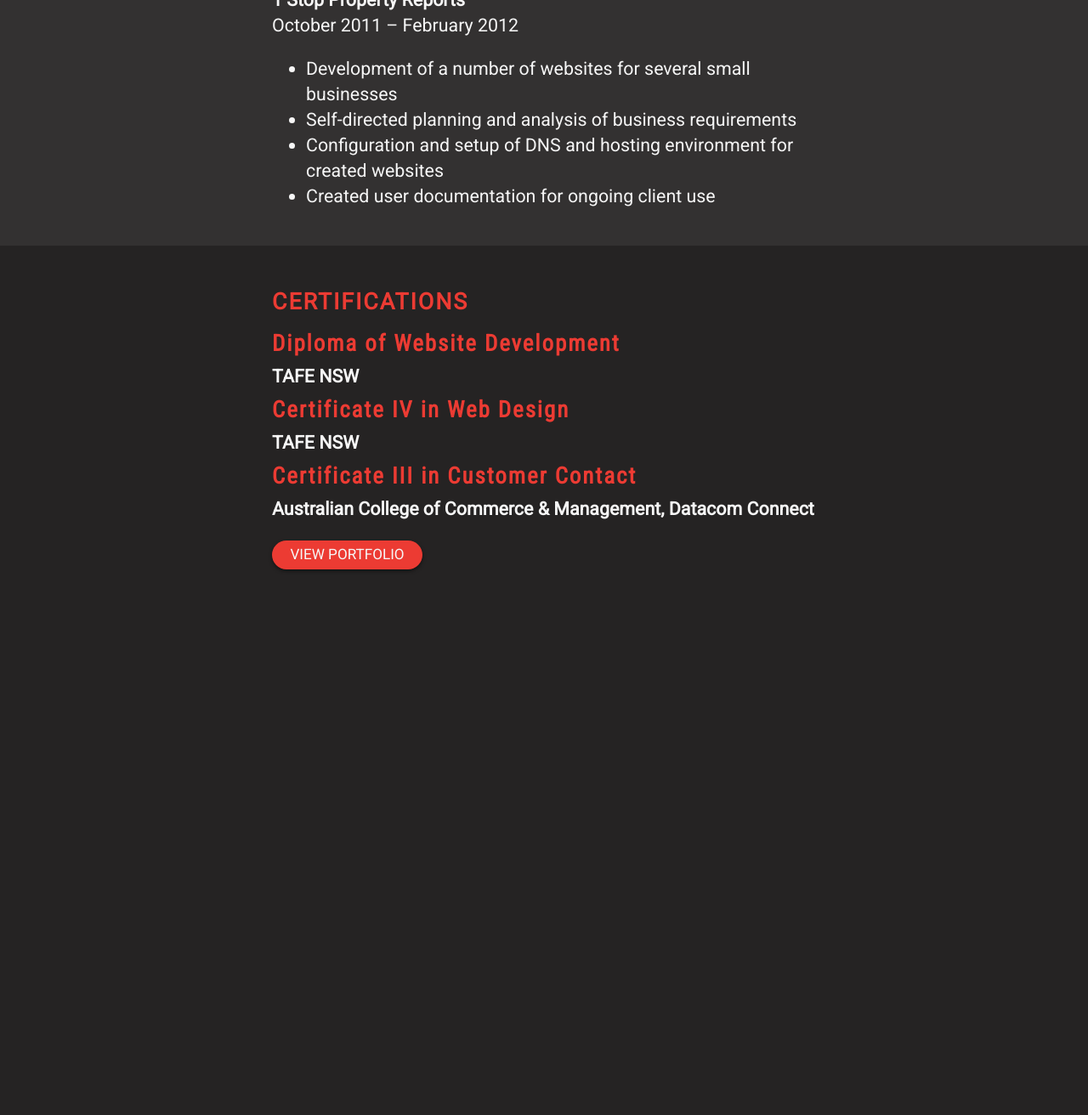
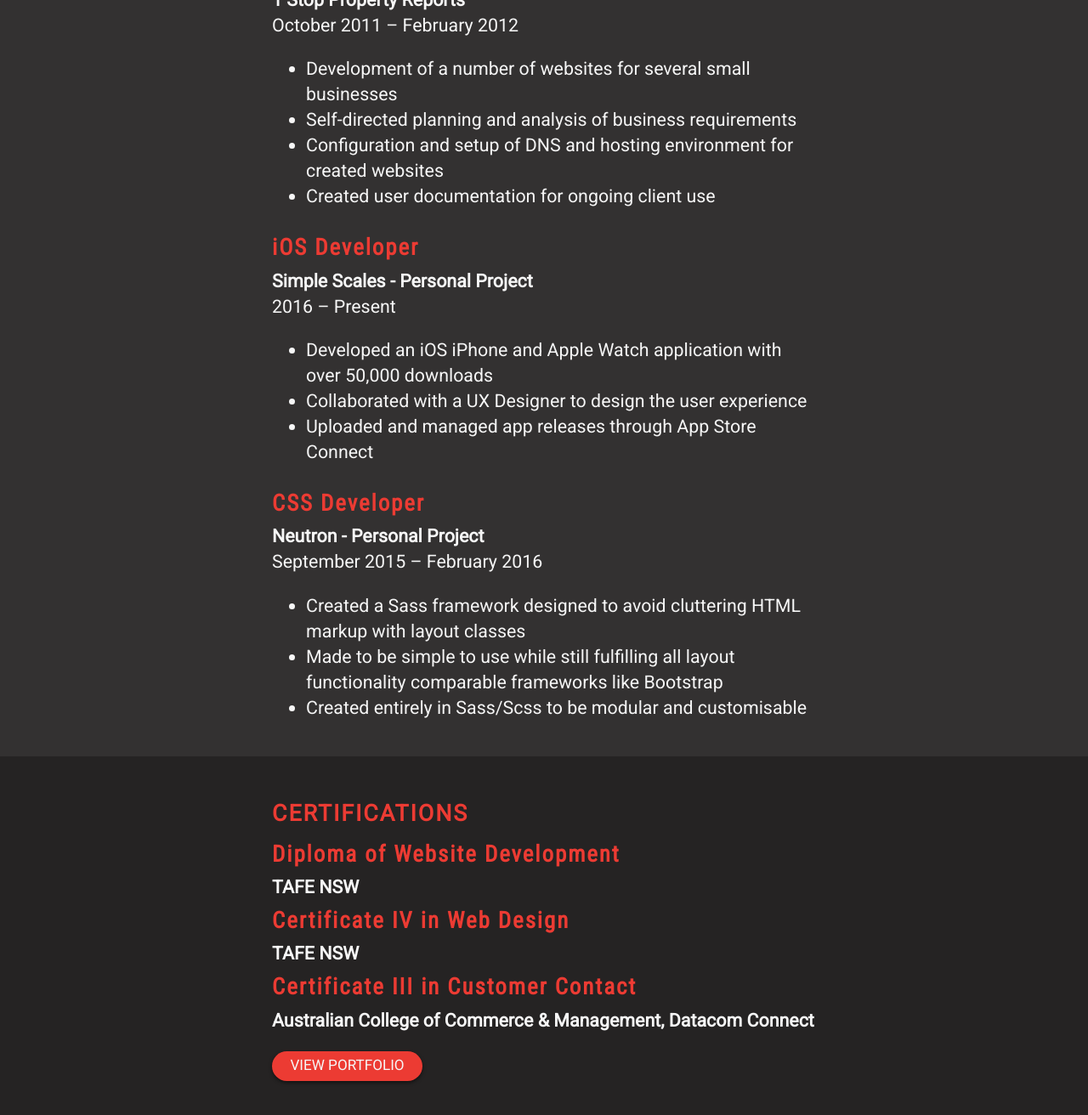
Before and after one commit to chris-muller/sharlos.github.io, a Jekyll site: the page built from resume/index.html, in a window 1280 px wide and 1400 px high, scrolled down 2898 px. Shown: the top 1312 px of the window at 85% size. Built offline with Jekyll 4.4.1, drawn with Linux system fonts in a browser that asks for light colours; before the commit the page ends 3697 px from its top, so only the background shows below that.

Commit message:
added personal projects

```diff
--- a/resume/index.html
+++ b/resume/index.html
@@ -92,6 +92,26 @@ title: Christopher Muller's Resume
         <li>Created user documentation for ongoing client use</li>
     </ul>
 
+    <h4 class="h4">iOS Developer</h4>
+    <strong>Simple Scales - Personal Project</strong>
+    <p>2016 – Present</p>
+
+    <ul>
+        <li>Developed an iOS iPhone and Apple Watch application with over 50,000 downloads</li>
+        <li>Collaborated with a UX Designer to design the user experience</li>
+        <li>Uploaded and managed app releases through App Store Connect</li>
+    </ul>
+
+    <h4 class="h4">CSS Developer</h4>
+    <strong>Neutron - Personal Project</strong>
+    <p>September 2015 – February 2016</p>
+
+    <ul>
+        <li>Created a Sass framework designed to avoid cluttering HTML markup with layout classes</li>
+        <li>Made to be simple to use while still fulfilling all layout functionality comparable frameworks like Bootstrap</li>
+        <li>Created entirely in Sass/Scss to be modular and customisable</li>
+    </ul>
+
 </section>
 
 <section>
```
